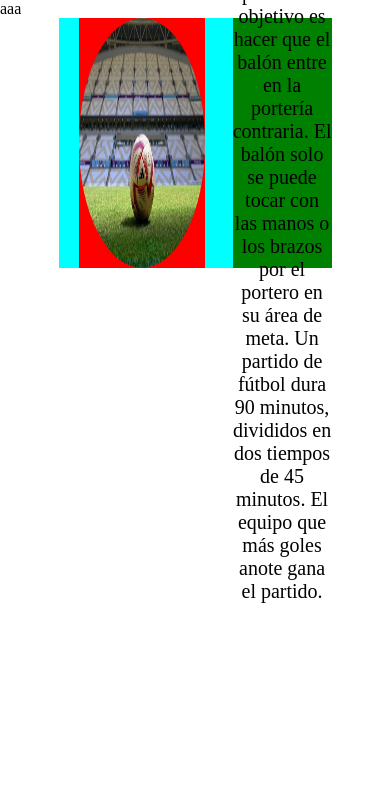
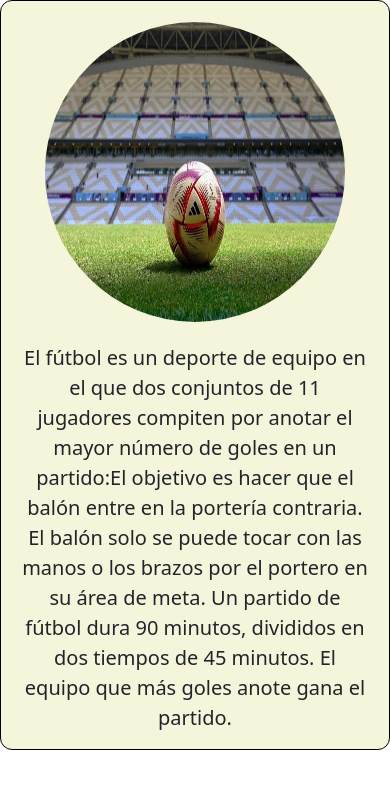
Before and after one commit to Nreale/Tp-Final, a website: page paginas/Futbol.html in a window 390 px wide. Shown: the top 796 px of the page. Drawn offline with nearby package versions, Linux system fonts and the light colour scheme.

Commit message:
avances paginas futbol

```diff
--- a/paginas/Futbol.html
+++ b/paginas/Futbol.html
@@ -1,20 +1,33 @@
 <!DOCTYPE html>
 <html lang="en">
 <head>
+    <script src="https://cdn.jsdelivr.net/npm/bootstrap@5.3.3/dist/js/bootstrap.bundle.min.js" integrity="sha384-YvpcrYf0tY3lHB60NNkmXc5s9fDVZLESaAA55NDzOxhy9GkcIdslK1eN7N6jIeHz" crossorigin="anonymous"></script>
+    <link href="https://cdn.jsdelivr.net/npm/bootstrap@5.3.3/dist/css/bootstrap.min.css" rel="stylesheet" integrity="sha384-QWTKZyjpPEjISv5WaRU9OFeRpok6YctnYmDr5pNlyT2bRjXh0JMhjY6hW+ALEwIH" crossorigin="anonymous">
     <link rel="stylesheet" href="../css/mainF.css">
     <meta charset="UTF-8">
     <meta name="viewport" content="width=device-width, initial-scale=1.0">
     <title>Deporte - Futbol</title>
 </head>
 <body>
-    <p>aaa</p>
-    <div class="contFut-text-parrafo">
-        <div class="contFut-balon1">
-            <img src="../assets/imagenes/balon1.png" alt="" width="100%" height="100%" style="border-radius: 50%;">
+    <main class="row container-fluid" id="margen">
+        <div class="col-lg-2">
+
         </div>
-        <div class="contFut-parrafo1">
-            <p>El fútbol es un deporte de equipo en el que dos conjuntos de 11 jugadores compiten por anotar el mayor número de goles en un partido:El objetivo es hacer que el balón entre en la portería contraria. El balón solo se puede tocar con las manos o los brazos por el portero en su área de meta. Un partido de fútbol dura 90 minutos, divididos en dos tiempos de 45 minutos. El equipo que más goles anote gana el partido.</p>
+        <div class="contFut-text-parrafo col-lg-8">
+            <div class="contFut-balon1">
+                <img src="../assets/imagenes/balon1.png" alt="" width="90%" height="90%" style="border-radius: 50%;">
+            </div>
+            <div class="contFut-parrafo1">
+                <p>El fútbol es un deporte de equipo en el que dos conjuntos de 11 jugadores compiten por anotar el mayor número de goles en un partido:El objetivo es hacer que el balón entre en la portería contraria. El balón solo se puede tocar con las manos o los brazos por el portero en su área de meta. Un partido de fútbol dura 90 minutos, divididos en dos tiempos de 45 minutos. El equipo que más goles anote gana el partido.</p>
+            </div>
         </div>
-    </div>
+    </main>
+
+    <br>
+    <br>
+
+    <main class="row container-fluid contFut-salud" id="margen">
+
+    </main>
 </body>
 </html>
--- a/scss/mainF.scss
+++ b/scss/mainF.scss
@@ -5,28 +5,65 @@
     padding: 0;
 }
 
+#margen{
+    margin: 0;
+    padding: 0;
+}
+
 .contFut-text-parrafo{
-    background-color: aqua;
-    width: 70%;
-    height: 250px;
-    margin-left: 15%;
+    background-color: beige;
+    height: 300px;
+    /*margin-left: 15%;*/
     display: flex;
     flex-direction: row;
+    border-radius: 12px;
+    border: solid 1px black;
     .contFut-balon1{
         height: 100%;
-        width: 350px;
-        background-color: red;
+        width: 400px;
         margin-left: 20px;
-
+        margin-top: 15px;
     }
     .contFut-parrafo1{
-        background-color: green;
-        width: 100%;
-        height: 100%;
+        width: 90%;
+        height: 90%;
         display: flex;
         align-items: center;
         text-align: center;
-        margin-left: 10%;
+        margin-left: 5%;
+        margin-right: 5%;
         font-size: 20px;
+
     }
 }
+
+@media screen and (max-width: 1023px){
+    .contFut-text-parrafo{
+        margin: 0;
+        height: 750px;
+        display: flex;
+        flex-direction: column;
+        padding: 0;
+        .contFut-balon1{
+            width: 100%;
+            height: 100%;
+            margin: 0;
+            padding: 0;
+            display: flex;
+            justify-content: center;
+            align-items: center;
+        }
+        img{
+            height: 300px;
+            width: 300px;
+        }
+    }
+}
+
+.contFut-salud{
+    background-color: aqua;
+    height: 900px;
+    width: 90%;
+    display: flex;
+
+}
```
Also changed, not shown: css/mainF.css.
